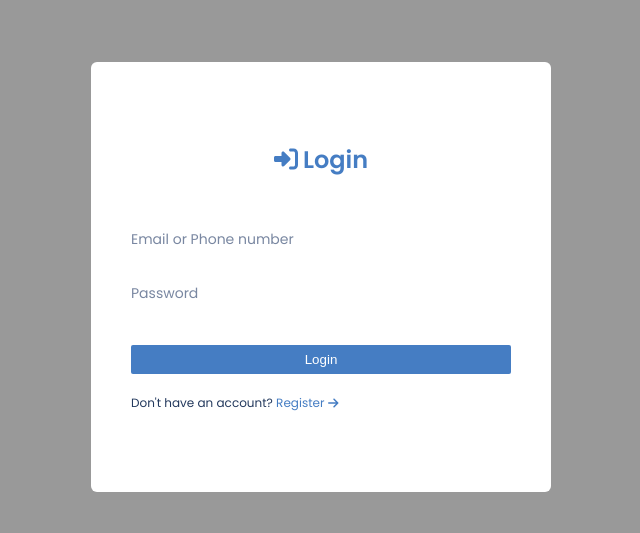
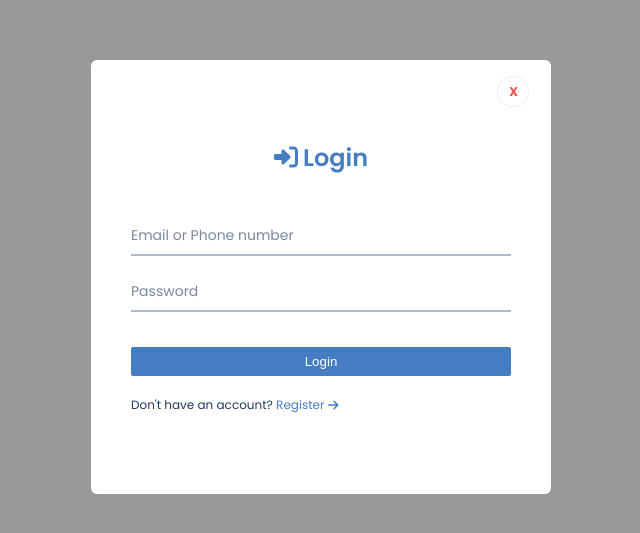
Before and after one commit to sajidurshajib/healthx-main-nextjs, a Next.js app: page /login in a window 1280 px wide. Shown: the part 123-656 px from the top of the page, without its empty margins (319-959 px from the left). Built offline with nearby package versions, Linux system fonts and the light colour scheme; a web font is replaced by a local one.

Commit message:
feat: login form design

```diff
--- a/components/Login/Login.jsx
+++ b/components/Login/Login.jsx
@@ -95,6 +95,9 @@ export default function Login({ setPopup }) {
 
             <div className={classes.Wrapper}>
                 <div className={classes.right}>
+                    <div className={classes.cross}>
+                        <span onClick={() => setPopup(false)}>x</span>
+                    </div>
                     <div>
                         <h2>
                             <FontAwesomeIcon icon={faSignInAlt} />
@@ -120,7 +123,7 @@ export default function Login({ setPopup }) {
 
                         <p className={classes.linkText}>
                             Don't have an account?{' '}
-                            <Link href="/register">
+                            <Link href="https://user.healthxbd.com/register">
                                 <a>
                                     Register <FontAwesomeIcon icon={faArrowRight} />
                                 </a>
--- a/components/Login/Login.module.css
+++ b/components/Login/Login.module.css
@@ -69,6 +69,7 @@
     justify-content: center;
     margin: 80px 0px;
     padding: 0 40px;
+    position: relative;
 }
 .right > div {
     width: 100%;
@@ -97,16 +98,16 @@
     margin: 0;
     box-sizing: border-box;
     color: var(--dark-blue);
-    border-bottom: 3px solid var(--grey2);
+    border-bottom: 2px solid var(--light-grey);
     position: relative;
 }
 .right > div > form > div > input + label::before {
     content: '';
     position: absolute;
-    bottom: 23px;
+    bottom: 24px;
     left: 0;
     width: 0;
-    height: 3px;
+    height: 2px;
     background: var(--primary);
     transition: 200ms;
 }
@@ -117,7 +118,7 @@
     font-size: 14px;
     color: var(--grey);
     position: relative;
-    top: -30px;
+    top: -34px;
     pointer-events: none;
     transition: 200ms;
 }
@@ -151,6 +152,32 @@
     color: var(--primary);
 }
 
+.cross {
+    display: flex;
+    justify-content: flex-end;
+    position: absolute;
+    top: -64px;
+    right: 22px;
+}
+
+.cross > span {
+    border: 1px solid var(--light);
+    padding: 1px 10px 3px 11px;
+    border-radius: 50%;
+    font-size: 16px;
+    color: var(--red);
+    transition: 200ms;
+    font-weight: 600;
+}
+
+.cross > span:hover {
+    border: 1px solid var(--red);
+    cursor: pointer;
+    font-weight: 600;
+    color: var(--red);
+    transition: 200ms;
+}
+
 @media (max-width: 420px) {
     .left {
         display: none;
```
